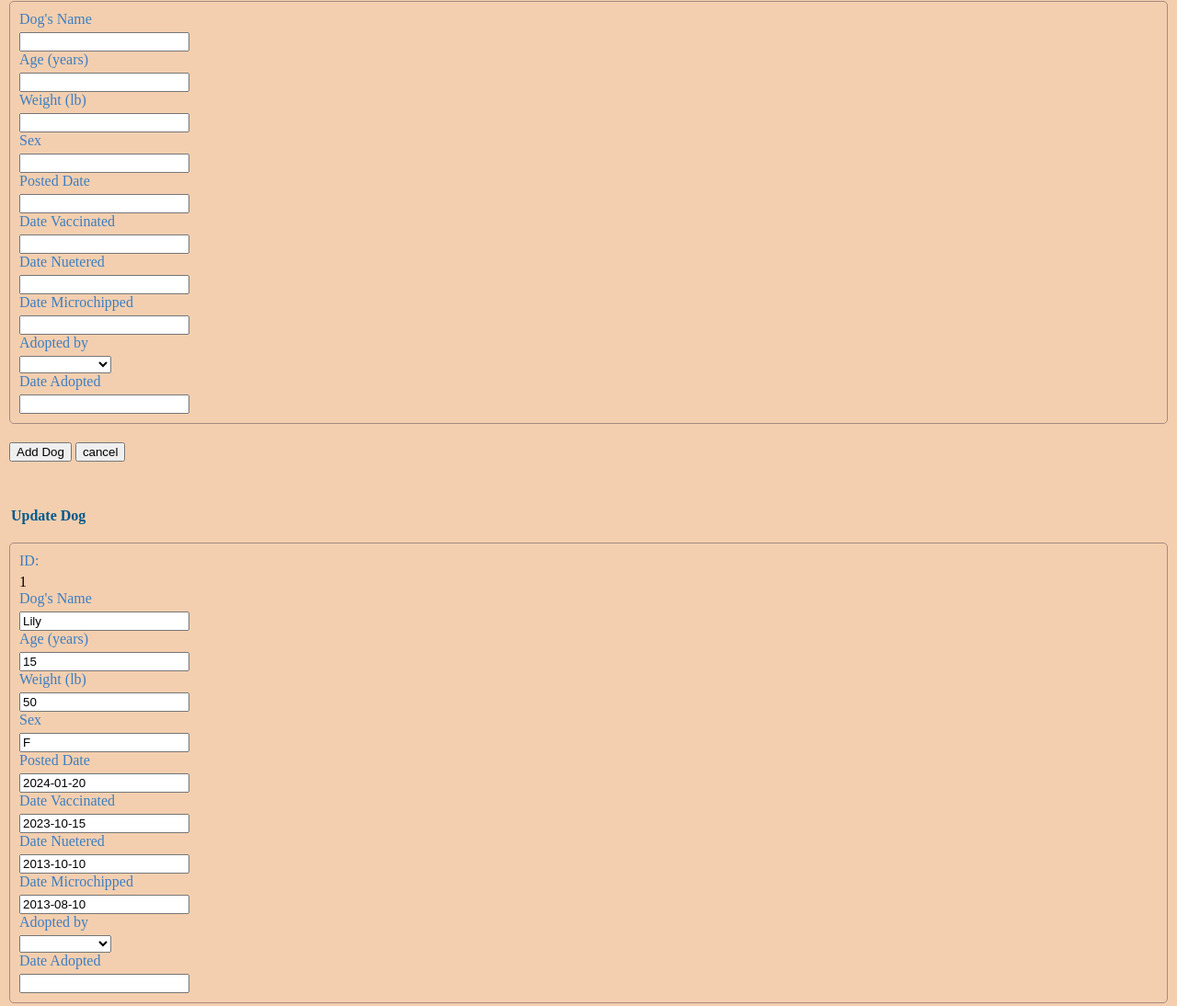
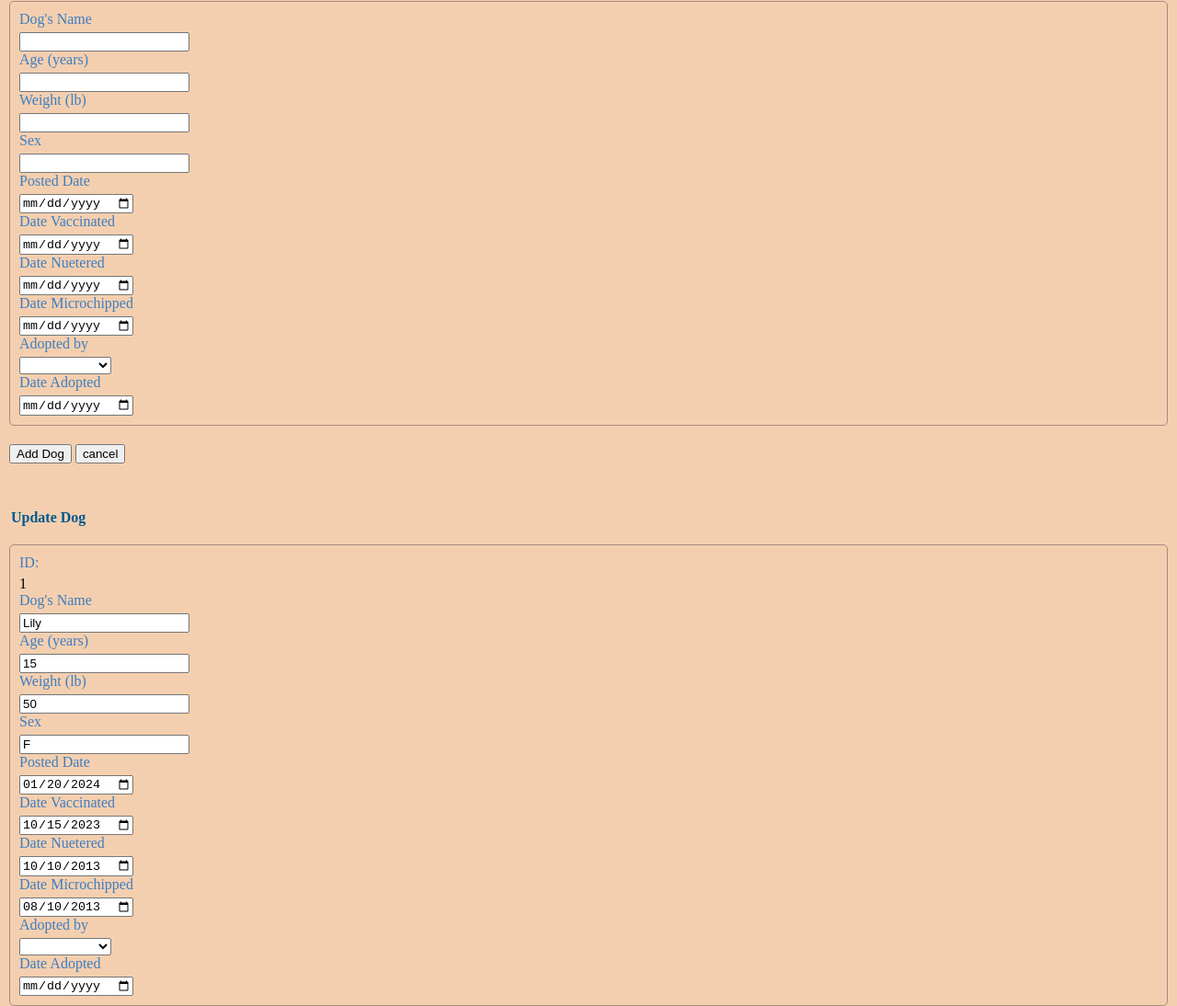
Before and after one commit to tomomiWH/furryfriends, a plain HTML site: page dogs.html in a window 1280 px wide. Shown: the part 528-1622 px from the top of the page at 92% size. Drawn offline with Linux system fonts and the light colour scheme.

Commit message:
dogs.html input type date

```diff
--- a/dogs.html
+++ b/dogs.html
@@ -129,10 +129,10 @@
             <label> Age (years)</label> <input type="text" name="age_years">
             <label> Weight (lb)</label> <input type="text" name="weight_lb">
             <label> Sex </label> <input type="text" name="sex">
-            <label> Posted Date </label> <input type="text" name="posted_date">
-            <label> Date Vaccinated </label> <input type="text" name="date_vaccinated">
-            <label> Date Nuetered </label> <input type="text" name="date_nuetered">
-            <label> Date Microchipped </label> <input type="text" name="date_microchipped">
+            <label> Posted Date </label> <input type="date" name="posted_date">
+            <label> Date Vaccinated </label> <input type="date" name="date_vaccinated">
+            <label> Date Nuetered </label> <input type="date" name="date_nuetered">
+            <label> Date Microchipped </label> <input type="date" name="date_microchipped">
             <label> Adopted by</label>
               <select name="adopter_id">
                 <option value="0">&nbsp;</option>
@@ -142,7 +142,7 @@
                 <option value="4">Lucy Miller</option>
                 <option value="5">Mike Reyes</option>
               </select>
-            <label> Date Adopted </label> <input type="text" name="date_adopted">
+            <label> Date Adopted </label> <input type="date" name="date_adopted">
       </fieldset>
           <input class="btn" type="submit" id="addNewDog" value="Add Dog">
           <input class="btn" type="button" value="cancel" onClick="browseDogs()">
@@ -159,10 +159,10 @@
             <label> Age (years)</label> <input type="text" name="age_years" value="15">
             <label> Weight (lb)</label> <input type="text" name="weight_lb" value="50">
             <label> Sex </label> <input type="text" name="sex" value="F">
-            <label> Posted Date </label> <input type="text" name="posted_date" value="2024-01-20">
-            <label> Date Vaccinated </label> <input type="text" name="date_vaccinated" value="2023-10-15">
-            <label> Date Nuetered </label> <input type="text" name="date_nuetered" value="2013-10-10">
-            <label> Date Microchipped </label> <input type="text" name="date_microchipped" value="2013-08-10">
+            <label> Posted Date </label> <input type="date" name="posted_date" value="2024-01-20">
+            <label> Date Vaccinated </label> <input type="date" name="date_vaccinated" value="2023-10-15">
+            <label> Date Nuetered </label> <input type="date" name="date_nuetered" value="2013-10-10">
+            <label> Date Microchipped </label> <input type="date" name="date_microchipped" value="2013-08-10">
             <label> Adopted by</label>
               <select name="adopter_id">
                 <option value="0" selected>&nbsp;</option>    <!-- selected -->
@@ -172,7 +172,7 @@
                 <option value="4">Lucy Miller</option>
                 <option value="5">Mike Reyes</option>
               </select>
-            <label> Date Adopted </label> <input type="text" name="date_adopted" value="">
+            <label> Date Adopted </label> <input type="date" name="date_adopted" value="">
       </fieldset>
           <input class="btn" type="submit" id="UpdateSaveDog" value="Save Update Dog">
           <input class="btn" type="button" value="cancel" onClick="browsePeople()">
```
